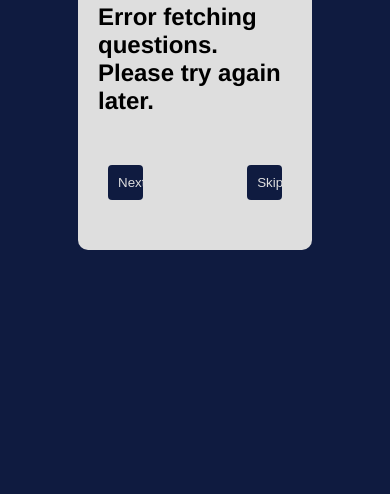
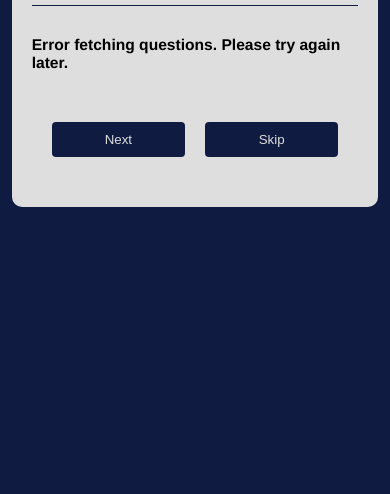
Before and after one commit to itsmuiz/Quiz-App, a plain HTML site: page index.html in a window 390 px wide. Shown: the part 350-844 px from the top of the page. Drawn offline with Linux system fonts and the light colour scheme; no server answers.

Commit message:
responsive

```diff
--- a/style.css
+++ b/style.css
@@ -12,14 +12,15 @@ body {
     display: flex;
     justify-content: center;
     align-items: center;
-    overflow: hidden;
+    overflow: auto;
     font-family: 'Franklin Gothic Medium', 'Arial Narrow', Arial, sans-serif;
 }
 
 .app {
+    margin: 20px;
     padding: 20px;
     height: max-content;
-    width: 60%;
+    width: 60vmax;
     background-color: #dedede;
     display: flex;
     justify-content: start;
@@ -30,6 +31,7 @@ body {
 }
 
 .app h1 {
+    font-size: 6vmin;
     border-bottom: 1px solid #0f1b40;
     padding-bottom: 20px;
     margin-bottom: 10px;
@@ -37,6 +39,7 @@ body {
 }
 
 .app h2 {
+    font-size: 4vmin;
     padding-bottom: 20px;
 }
 
@@ -66,8 +69,8 @@ body {
 
 .btns button {
     padding: 10px;
-    margin: 10px 0;
-    width: 20%;
+    margin: 10px;
+    width: 10em;
     background-color: #0f1b40;
     color: #dedede;
     text-align: center;
```
